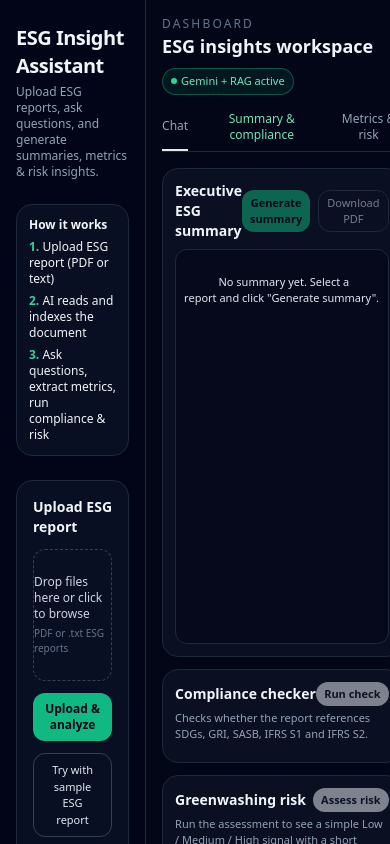
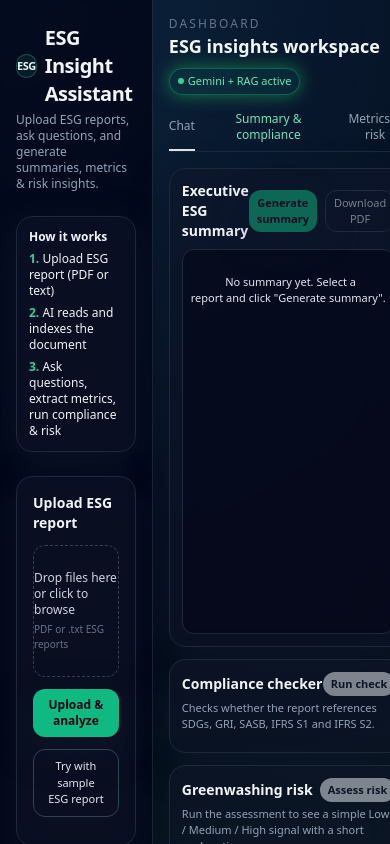
Before and after one commit to Sammione/ESG_ASSIST, a plain HTML site: page frontend/index.html in a window 390 px wide. Both pictures are taken after a click on the button "Summary & compliance". Shown: the top 844 px of the page. Drawn offline with nearby package versions, Linux system fonts and the light colour scheme; no server answers.

Commit message:
index.html

```diff
--- a/frontend/index.html
+++ b/frontend/index.html
@@ -4,53 +4,60 @@
   <meta charset="UTF-8" />
   <title>ESG Insight Assistant</title>
   <meta name="viewport" content="width=device-width, initial-scale=1.0" />
+  <!-- Tailwind via CDN -->
   <script src="https://cdn.tailwindcss.com"></script>
+  <!-- Custom CSS on top of Tailwind -->
+  <link rel="stylesheet" href="assets/styles.css" />
+  <!-- jsPDF for summary download -->
   <script src="https://cdnjs.cloudflare.com/ajax/libs/jspdf/2.5.1/jspdf.umd.min.js"></script>
 </head>
 <body class="bg-slate-950 text-slate-100 min-h-screen">
   <div class="flex min-h-screen">
     <!-- Sidebar -->
-    <aside class="w-full md:w-80 border-r border-slate-800 bg-slate-950/80 px-4 py-6 flex flex-col gap-6">
+    <aside class="w-full md:w-80 border-r border-slate-800 bg-slate-950/80 px-4 py-6 flex flex-col gap-6 backdrop-blur-md">
       <div>
-        <h1 class="text-xl font-semibold tracking-tight">ESG Insight Assistant</h1>
-        <p class="text-xs text-slate-400 mt-1">Upload ESG reports, ask questions, and generate summaries, metrics & risk insights.</p>
+        <h1 class="text-xl font-semibold tracking-tight flex items-center gap-2">
+          <span class="inline-flex h-6 w-6 items-center justify-center rounded-xl bg-emerald-500/10 border border-emerald-500/40 text-[11px] font-bold">ESG</span>
+          <span>ESG Insight Assistant</span>
+        </h1>
+        <p class="text-xs text-slate-400 mt-1">Upload ESG reports, ask questions, and generate summaries, metrics &amp; risk insights.</p>
       </div>
-      <div class="bg-slate-900/60 border border-slate-800 rounded-2xl p-3 text-xs space-y-1.5">
+      <div class="bg-slate-900/60 border border-slate-800 rounded-2xl p-3 text-xs space-y-1.5 shadow-soft glass-panel">
         <div class="font-semibold text-slate-100 mb-1">How it works</div>
         <p><span class="font-semibold text-emerald-400">1.</span> Upload ESG report (PDF or text)</p>
         <p><span class="font-semibold text-emerald-400">2.</span> AI reads and indexes the document</p>
-        <p><span class="font-semibold text-emerald-400">3.</span> Ask questions, extract metrics, run compliance & risk</p>
+        <p><span class="font-semibold text-emerald-400">3.</span> Ask questions, extract metrics, run compliance &amp; risk</p>
       </div>
-      <div class="bg-slate-900/60 border border-slate-800 rounded-2xl p-4 space-y-3">
+      <div class="bg-slate-900/60 border border-slate-800 rounded-2xl p-4 space-y-3 shadow-soft glass-panel">
         <div class="flex items-center justify-between">
           <h2 class="text-sm font-semibold">Upload ESG report</h2>
           <span id="uploadStatus" class="text-[10px] text-slate-400"></span>
         </div>
-        <label class="flex flex-col items-center justify-center border border-dashed border-slate-700 rounded-xl py-6 cursor-pointer hover:border-emerald-400 transition">
+        <label class="flex flex-col items-center justify-center border border-dashed border-slate-700 rounded-xl py-6 cursor-pointer hover:border-emerald-400 transition file-drop">
           <input id="fileInput" type="file" multiple class="hidden" />
           <span class="text-xs text-slate-300">Drop files here or click to browse</span>
           <span class="text-[10px] text-slate-500 mt-1">PDF or .txt ESG reports</span>
         </label>
-        <button id="uploadBtn" class="w-full text-xs px-3 py-2 rounded-xl bg-emerald-500 text-slate-950 font-semibold hover:bg-emerald-400 transition disabled:opacity-50 disabled:cursor-not-allowed">
-          Upload & analyze
+        <button id="uploadBtn" class="w-full text-xs px-3 py-2 rounded-xl bg-emerald-500 text-slate-950 font-semibold hover:bg-emerald-400 transition disabled:opacity-50 disabled:cursor-not-allowed shadow-soft">
+          Upload &amp; analyze
         </button>
         <button id="sampleBtn" class="w-full text-[11px] px-3 py-2 rounded-xl border border-slate-700 text-slate-200 hover:border-emerald-400 hover:text-emerald-300 transition">
           Try with sample ESG report
         </button>
         <p id="uploadProgress" class="text-[11px] text-slate-400 mt-1"></p>
       </div>
-      <div class="bg-slate-900/60 border border-slate-800 rounded-2xl p-3 flex-1 flex flex-col">
+      <div class="bg-slate-900/60 border border-slate-800 rounded-2xl p-3 flex-1 flex flex-col shadow-soft glass-panel">
         <div class="flex items-center justify-between mb-2">
           <h2 class="text-sm font-semibold">Your reports</h2>
           <button id="refreshReports" class="text-[10px] text-emerald-300 hover:text-emerald-200">Refresh</button>
         </div>
-        <div id="reportsList" class="space-y-1 text-xs max-h-40 overflow-y-auto pr-1"></div>
+        <div id="reportsList" class="space-y-1 text-xs max-h-40 overflow-y-auto pr-1 custom-scroll"></div>
         <div class="mt-3 border-t border-slate-800 pt-2">
           <div class="text-[11px] text-slate-400 mb-1">Preview extracted text</div>
-          <div id="previewBox" class="text-[11px] text-slate-300 bg-slate-950/60 border border-slate-800 rounded-xl p-2 h-32 overflow-y-auto whitespace-pre-wrap">No report selected yet.</div>
+          <div id="previewBox" class="text-[11px] text-slate-300 bg-slate-950/60 border border-slate-800 rounded-xl p-2 h-32 overflow-y-auto whitespace-pre-wrap custom-scroll">No report selected yet.</div>
         </div>
       </div>
-      <div class="hidden md:block bg-slate-900/60 border border-slate-800 rounded-2xl p-3 text-[11px] space-y-1.5">
+      <div class="hidden md:block bg-slate-900/60 border border-slate-800 rounded-2xl p-3 text-[11px] space-y-1.5 shadow-soft glass-panel">
         <div class="font-semibold text-slate-100 mb-1">Example questions</div>
         <p>• What are the Scope 1, 2 and 3 emissions?</p>
         <p>• Does this company reference GRI or IFRS S2?</p>
@@ -65,7 +72,7 @@
           <h2 class="text-lg font-semibold">ESG insights workspace</h2>
         </div>
         <div class="flex items-center gap-2 text-[11px] text-slate-400">
-          <span class="inline-flex items-center gap-1 px-2 py-1 rounded-full bg-emerald-500/10 text-emerald-300 border border-emerald-500/40">
+          <span class="inline-flex items-center gap-1 px-2 py-1 rounded-full bg-emerald-500/10 text-emerald-300 border border-emerald-500/40 chip-live">
             <span class="w-1.5 h-1.5 rounded-full bg-emerald-400 animate-pulse"></span>
             Gemini + RAG active
           </span>
@@ -73,28 +80,28 @@
       </div>
       <div class="border-b border-slate-800 text-xs flex gap-4">
         <button data-tab="chat" class="tab-btn border-b-2 border-emerald-400 text-emerald-300 pb-2">Chat</button>
-        <button data-tab="summary" class="tab-btn pb-2 text-slate-400 hover:text-slate-100">Summary & compliance</button>
-        <button data-tab="metrics" class="tab-btn pb-2 text-slate-400 hover:text-slate-100">Metrics & risk</button>
+        <button data-tab="summary" class="tab-btn pb-2 text-slate-400 hover:text-slate-100">Summary &amp; compliance</button>
+        <button data-tab="metrics" class="tab-btn pb-2 text-slate-400 hover:text-slate-100">Metrics &amp; risk</button>
       </div>
       <section id="tab-chat" class="flex-1 flex flex-col gap-3">
-        <div id="chatWindow" class="flex-1 min-h-[220px] max-h-[380px] overflow-y-auto bg-slate-900/60 border border-slate-800 rounded-2xl p-3 space-y-3 text-xs">
+        <div id="chatWindow" class="flex-1 min-h-[220px] max-h-[380px] overflow-y-auto bg-slate-900/60 border border-slate-800 rounded-2xl p-3 space-y-3 text-xs custom-scroll shadow-soft glass-panel">
           <div class="text-slate-400 text-[11px]">
             Upload or select a report on the left, then ask ESG questions here. I&apos;ll answer using only the uploaded document and show citations.
           </div>
         </div>
         <form id="chatForm" class="flex items-end gap-2 text-xs mt-1">
-          <textarea id="chatInput" rows="2" class="flex-1 rounded-2xl bg-slate-900/70 border border-slate-700 px-3 py-2 outline-none focus:border-emerald-400 text-xs" placeholder="Ask something like: What are the main ESG risks mentioned?"></textarea>
-          <button class="px-3 py-2 rounded-2xl bg-emerald-500 text-slate-950 font-semibold hover:bg-emerald-400 disabled:opacity-50 disabled:cursor-not-allowed">
+          <textarea id="chatInput" rows="2" class="flex-1 rounded-2xl bg-slate-900/70 border border-slate-700 px-3 py-2 outline-none focus:border-emerald-400 text-xs custom-scroll" placeholder="Ask something like: What are the main ESG risks mentioned?"></textarea>
+          <button class="px-3 py-2 rounded-2xl bg-emerald-500 text-slate-950 font-semibold hover:bg-emerald-400 disabled:opacity-50 disabled:cursor-not-allowed shadow-soft">
             Send
           </button>
         </form>
       </section>
       <section id="tab-summary" class="hidden flex-1 grid md:grid-cols-2 gap-3 text-xs">
-        <div class="bg-slate-900/60 border border-slate-800 rounded-2xl p-3 flex flex-col">
+        <div class="bg-slate-900/60 border border-slate-800 rounded-2xl p-3 flex flex-col shadow-soft glass-panel">
           <div class="flex items-center justify-between mb-2">
             <h3 class="text-sm font-semibold">Executive ESG summary</h3>
             <div class="flex gap-2">
-              <button id="generateSummaryBtn" class="px-2 py-1 rounded-xl bg-emerald-500 text-slate-950 text-[11px] font-semibold hover:bg-emerald-400 disabled:opacity-50">
+              <button id="generateSummaryBtn" class="px-2 py-1 rounded-xl bg-emerald-500 text-slate-950 text-[11px] font-semibold hover:bg-emerald-400 disabled:opacity-50 shadow-soft">
                 Generate summary
               </button>
               <button id="downloadSummaryBtn" class="px-2 py-1 rounded-xl border border-slate-700 text-[11px] text-slate-200 hover:border-emerald-400 hover:text-emerald-300 disabled:opacity-50">
@@ -102,12 +109,12 @@
               </button>
             </div>
           </div>
-          <div id="summaryBox" class="flex-1 bg-slate-950/60 border border-slate-800 rounded-xl p-2 overflow-y-auto whitespace-pre-wrap text-[11px] text-slate-200">
+          <div id="summaryBox" class="flex-1 bg-slate-950/60 border border-slate-800 rounded-xl p-2 overflow-y-auto whitespace-pre-wrap text-[11px] text-slate-200 custom-scroll">
             No summary yet. Select a report and click "Generate summary".
           </div>
         </div>
         <div class="space-y-3">
-          <div class="bg-slate-900/60 border border-slate-800 rounded-2xl p-3">
+          <div class="bg-slate-900/60 border border-slate-800 rounded-2xl p-3 shadow-soft glass-panel">
             <div class="flex items-center justify-between mb-1">
               <h3 class="text-sm font-semibold">Compliance checker</h3>
               <button id="runComplianceBtn" class="px-2 py-1 rounded-xl bg-slate-100 text-slate-900 text-[11px] font-semibold hover:bg-slate-200 disabled:opacity-50">
@@ -117,7 +124,7 @@
             <p class="text-[11px] text-slate-400 mb-2">Checks whether the report references SDGs, GRI, SASB, IFRS S1 and IFRS S2.</p>
             <div id="complianceBox" class="text-[11px] space-y-2"></div>
           </div>
-          <div class="bg-slate-900/60 border border-slate-800 rounded-2xl p-3">
+          <div class="bg-slate-900/60 border border-slate-800 rounded-2xl p-3 shadow-soft glass-panel">
             <div class="flex items-center justify-between mb-1">
               <h3 class="text-sm font-semibold">Greenwashing risk</h3>
               <button id="runRiskBtn" class="px-2 py-1 rounded-xl bg-slate-100 text-slate-900 text-[11px] font-semibold hover:bg-slate-200 disabled:opacity-50">
@@ -131,17 +138,17 @@
         </div>
       </section>
       <section id="tab-metrics" class="hidden flex-1 grid md:grid-cols-2 gap-3 text-xs">
-        <div class="bg-slate-900/60 border border-slate-800 rounded-2xl p-3 flex flex-col">
+        <div class="bg-slate-900/60 border border-slate-800 rounded-2xl p-3 flex flex-col shadow-soft glass-panel">
           <div class="flex items-center justify-between mb-2">
             <h3 class="text-sm font-semibold">ESG metrics extraction</h3>
-            <button id="extractMetricsBtn" class="px-2 py-1 rounded-xl bg-emerald-500 text-slate-950 text-[11px] font-semibold hover:bg-emerald-400 disabled:opacity-50">
+            <button id="extractMetricsBtn" class="px-2 py-1 rounded-xl bg-emerald-500 text-slate-950 text-[11px] font-semibold hover:bg-emerald-400 disabled:opacity-50 shadow-soft">
               Extract metrics
             </button>
           </div>
           <p class="text-[11px] text-slate-400 mb-2">Structured extraction of key metrics like emissions, energy, water, waste, employees and governance.</p>
-          <pre id="metricsBox" class="flex-1 bg-slate-950/60 border border-slate-800 rounded-xl p-2 overflow-y-auto text-[11px] text-emerald-200 whitespace-pre-wrap">No metrics extracted yet.</pre>
+          <pre id="metricsBox" class="flex-1 bg-slate-950/60 border border-slate-800 rounded-xl p-2 overflow-y-auto text-[11px] text-emerald-200 whitespace-pre-wrap custom-scroll">No metrics extracted yet.</pre>
         </div>
-        <div class="bg-slate-900/60 border border-slate-800 rounded-2xl p-3 text-[11px] space-y-2">
+        <div class="bg-slate-900/60 border border-slate-800 rounded-2xl p-3 text-[11px] space-y-2 shadow-soft glass-panel">
           <h3 class="text-sm font-semibold mb-1">How analysts can use this</h3>
           <p>• Copy metrics directly into spreadsheets or ESG templates.</p>
           <p>• Use Chat tab to ask: <span class="text-emerald-300">"Explain changes in emissions year-on-year"</span>.</p>
```
